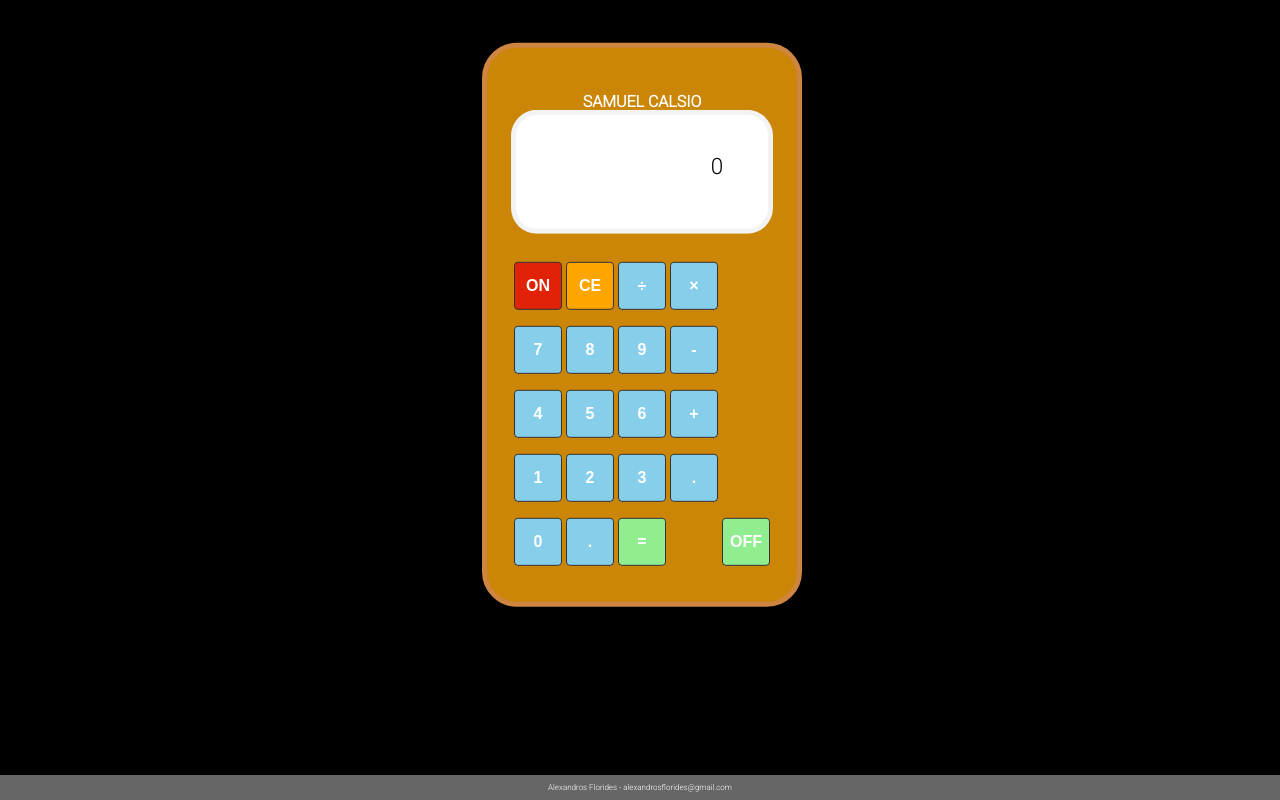
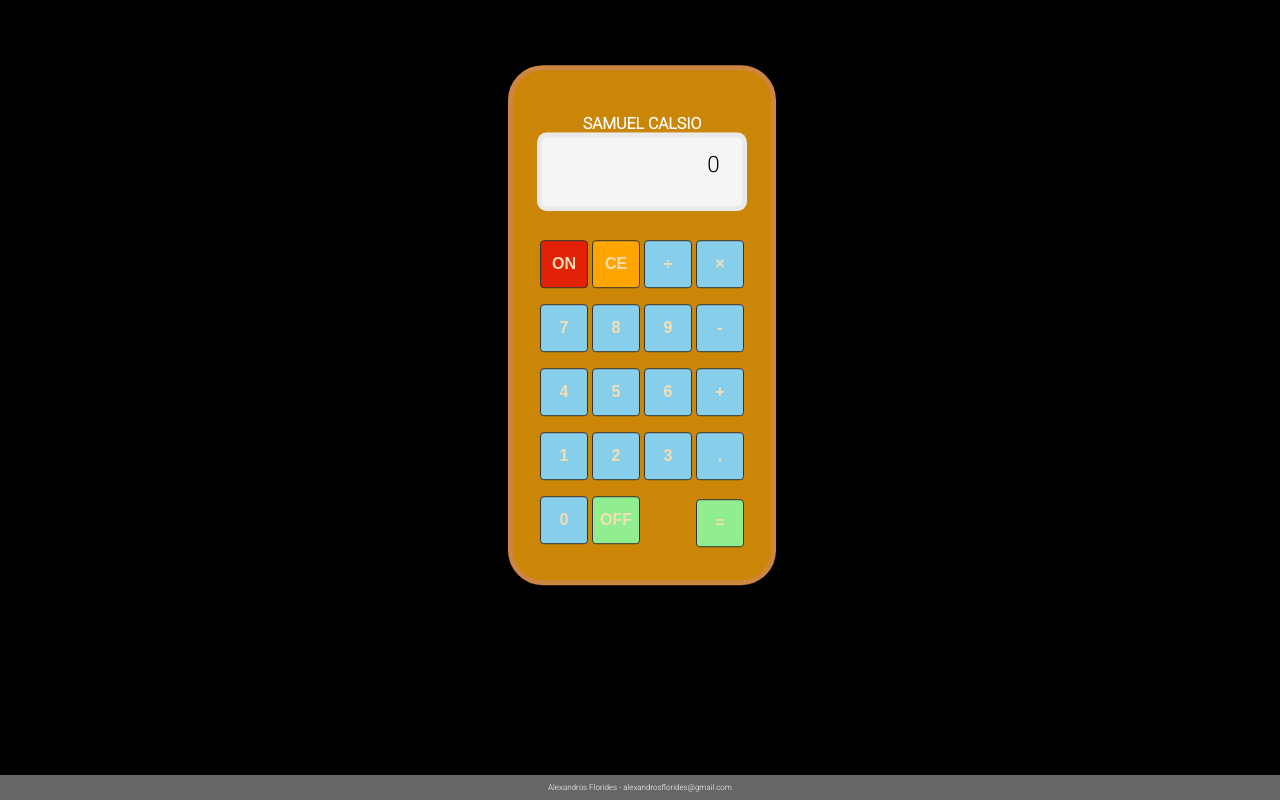
Before and after one commit to onesphereSolution/javascript-calculator, a plain HTML site: page index.html in a window 1280 px wide. Drawn offline with Linux system fonts and the light colour scheme.

Commit message:
calculator project update

```diff
--- a/index.html
+++ b/index.html
@@ -49,13 +49,14 @@
             <tr>
 
                 <td><button onclick="button_number(0)">0</button></td>
-                <td><button id="dot" value="." onclick="button_number('.')">.</button></td>
+                <td><button class="off" onclick="plus_minus()">OFF</button></td>
+                <!-- <td><button id="dot" value="." onclick="button_number('.')">.</button></td> -->
                 <td colspan="4"><button value="=" class="equal" id="equal_sign" onclick="button_number('=')">=</button></td>
-                <td><button class="off" onclick="plus_minus()">OFF</button></td>
+
             </tr>
         </table>
     </div>
-
+tu
     <div class="footer">
         <p><a href="mailto:alexandrosflorides@gmail.com?subject=Calculator Project">Alexandros Florides - alexandrosflorides@gmail.com</a></p>
     </div>
--- a/style.css
+++ b/style.css
@@ -34,12 +34,12 @@ h1 {
     text-align:right;
     font-size: 2.8vh;
     height: 3vh;
-    line-height: 1.5vh;
-    padding: 2em;
+    line-height: 1vh;
+    padding: 1em;
     border: 5px solid #0e0b080c;
     color: black;
-    border-radius: 26px;
-    background-color: white;
+    border-radius: 10px;
+    background-color: whitesmoke;
 }
 
 #last_operation_history {
@@ -56,7 +56,7 @@ button {
     font-weight:bold;
     font-size: 2vh;
     box-shadow: inset;
-    color: white;
+    color: wheat;
     background-color: skyblue;
     border-radius: 8%;
     border: 1px solid #333333;
@@ -98,6 +98,7 @@ button:hover {
 
 #equal_sign {
     background-color: lightgreen;
+    float: right;
 
 }
 
```
